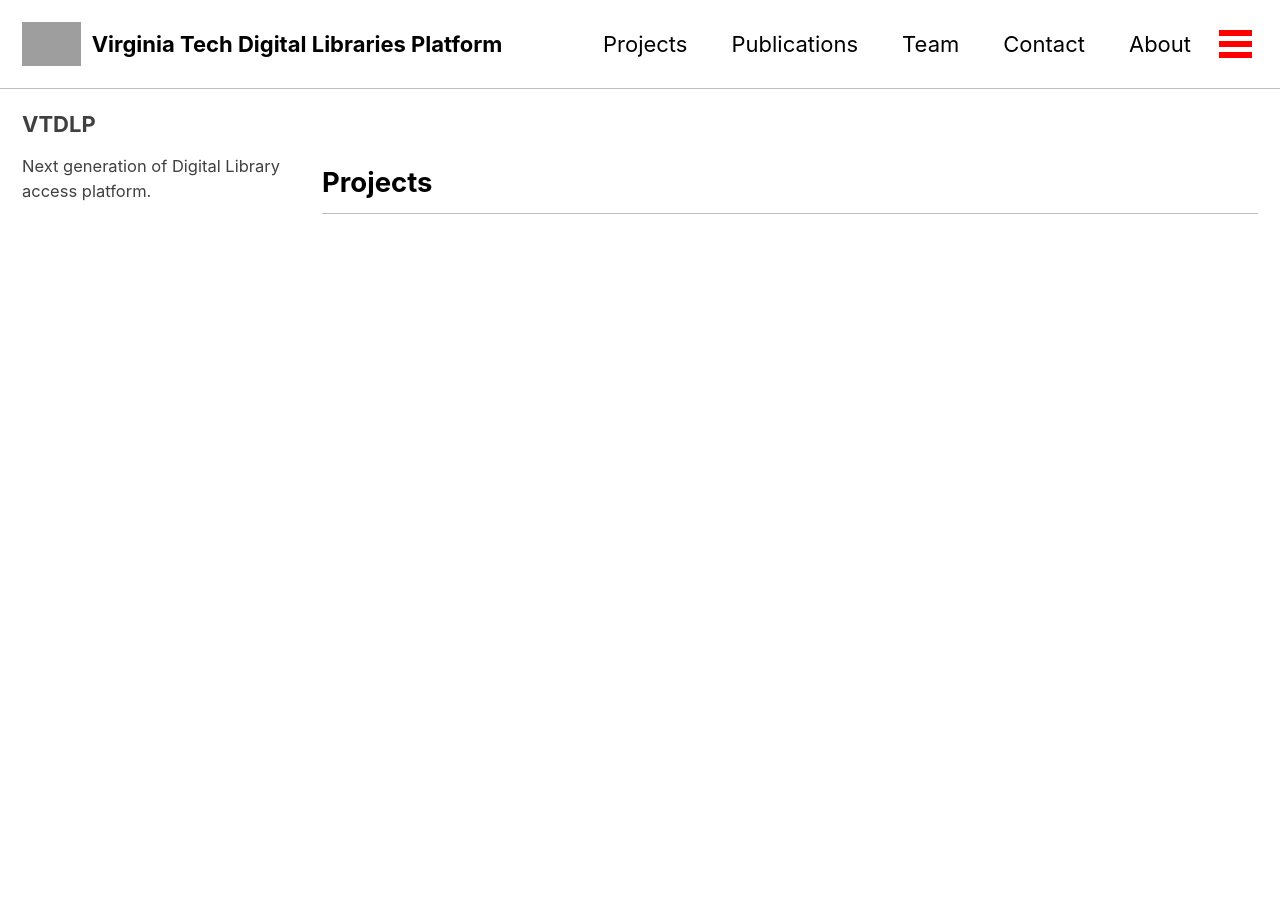
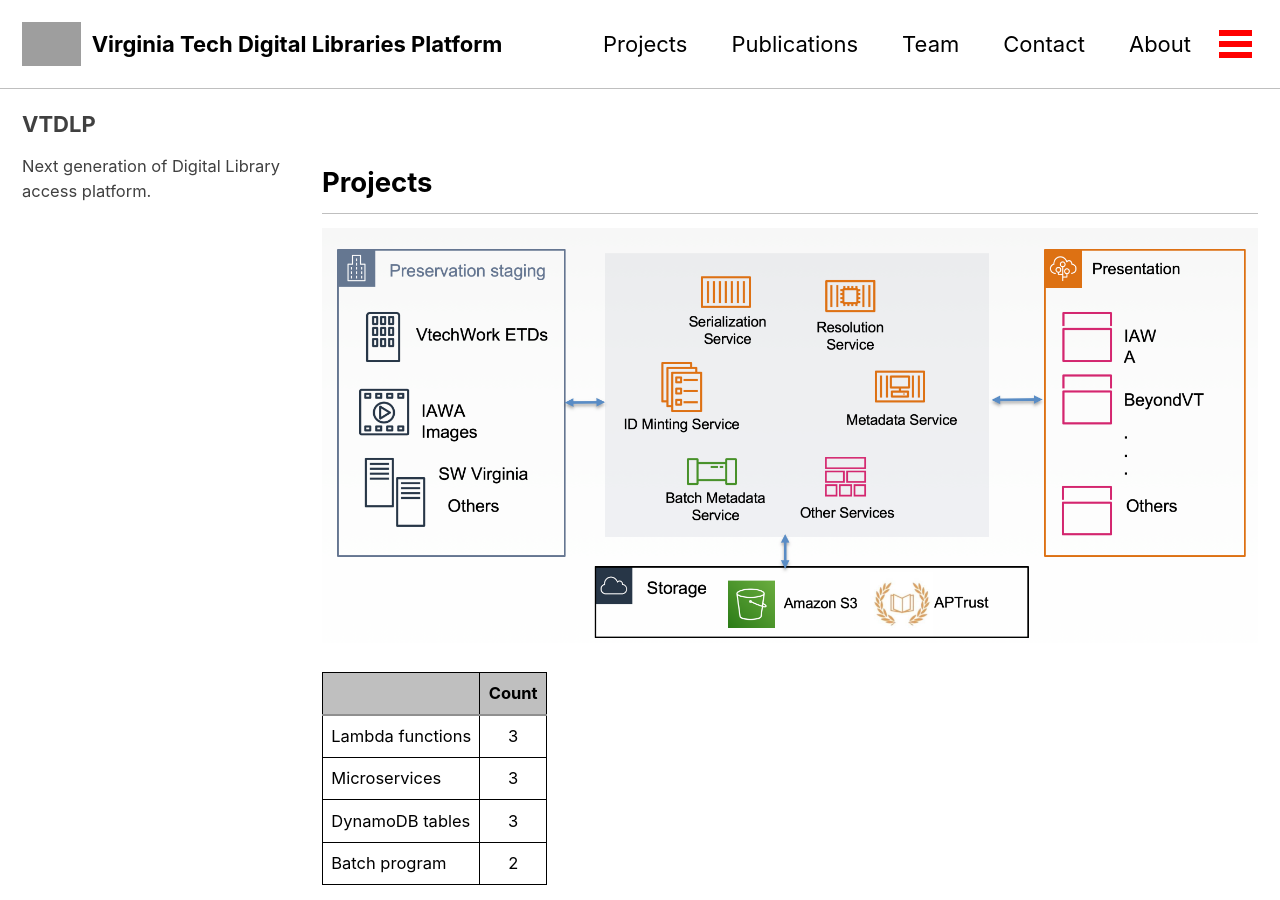
Before and after one commit to vt-digital-libraries-platform/vt-digital-libraries-platform.github.io, a Jekyll site: the page built from projects/index.md, in a window 1280 px wide and 900 px high. Built offline with Jekyll 4.4.1, drawn with Linux system fonts in a browser that asks for light colours; cached includes are drawn as plain includes; nearby versions of some CDN libraries; some of the changed text lies outside the part shown; grey boxes are pictures that could not be loaded.

Commit message:
Added content to projects page, css for table, and image file to assets

```diff
--- a/assets/css/main.scss
+++ b/assets/css/main.scss
@@ -6,3 +6,7 @@
 
 @import "minimal-mistakes/skins/{{ site.minimal_mistakes_skin | default: 'default' }}"; // skin
 @import "minimal-mistakes"; // main partials
+
+td, th {
+    border: 1px solid black;
+}
--- a/projects/index.md
+++ b/projects/index.md
@@ -5,3 +5,34 @@
 ---
 
 ## Projects
+
+![VTDLP overview](/assets/images/VTDLP_overview.png "VTDLP overview")
+
+
+|         | Count           |
+| ------------- |:-------------:|
+| Lambda functions  | 3 |
+| Microservices  |    3   |
+| DynamoDB tables |  3   |
+| Batch program | 2 |
+
+
+* Lambda functions
+	* [s3csvtodyno](https://github.com/vt-digital-libraries-platform/S3toDDB)
+	* [aws-batch-iiif-generator](https://github.com/vt-digital-libraries-platform/aws-batch-iiif-generator)
+* Microservices
+	* [DLP Resolution Service](https://github.com/vt-digital-libraries-platform/resolution-service)
+	* [aws-batch-iiif-generator](https://github.com/vt-digital-libraries-platform/aws-batch-iiif-generator)
+	* [DLP Metadata Service/ID mint service](https://github.com/vt-digital-libraries-platform/NOID-mint)
+* Batch program
+	* [AWS Batch Task JSON Generator](https://github.com/VTUL/iiif_s3_tools/tree/master/Batch_task_json_generator)
+	* [Index CSV Generator](https://github.com/VTUL/iiif_s3_tools/tree/master/index_csv_generator)
+* API Gateway endpoints
+* DynamoDB tables
+	* IAWA: Collection, Archive
+	* DLP Resolution Service: resolution
+* S3 Buckets
+* Elastic Search
+	* VTDLP ES
+<!-- * SNS / SQS / DLQs
+* System Manager params  -->
```
Also changed, not shown: assets/images/VTDLP_overview.png (added).
